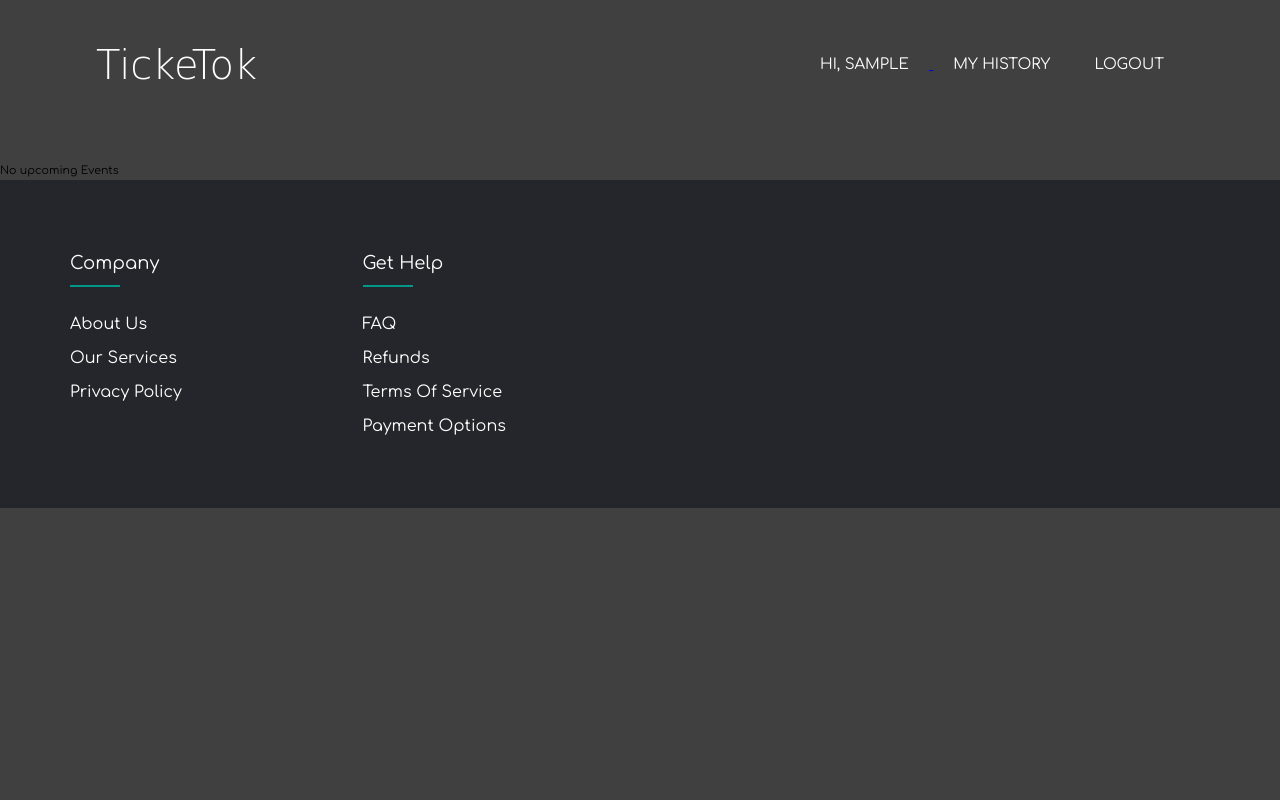
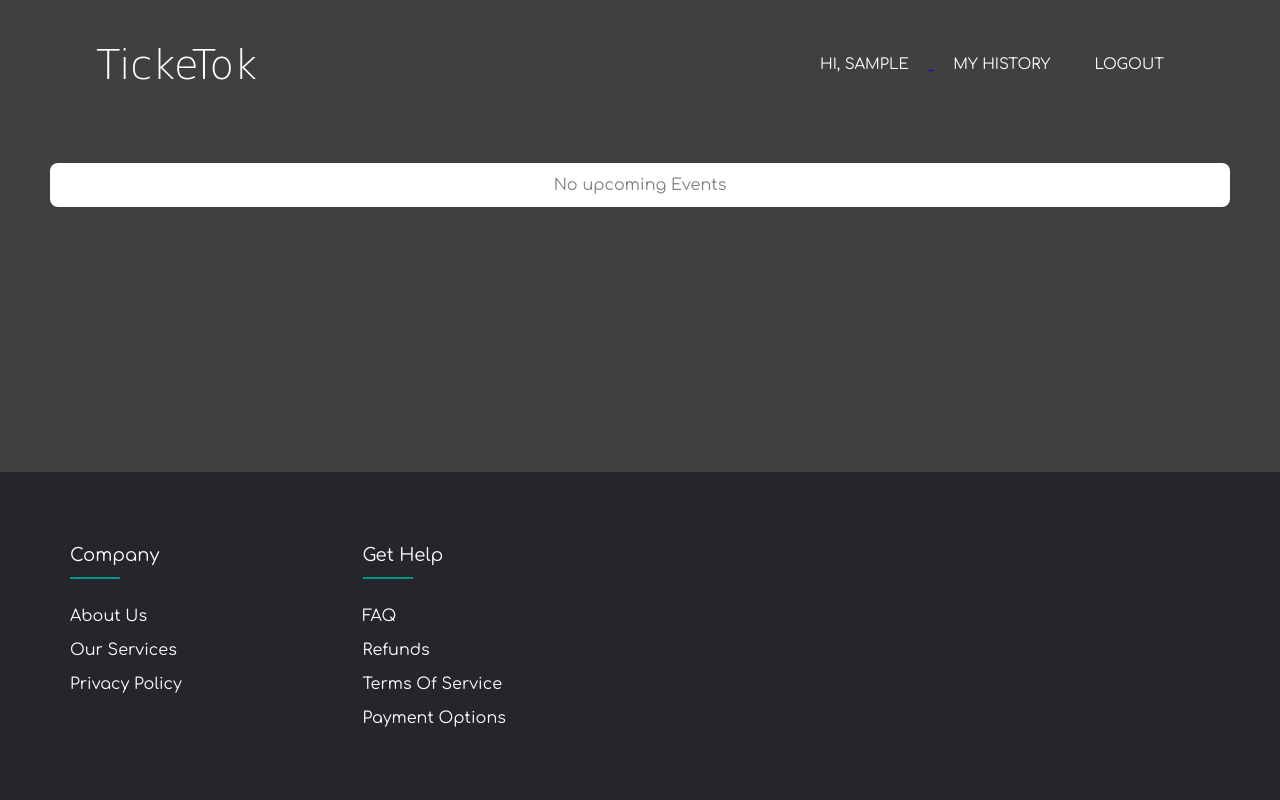
Before and after one commit to Iambahati/E-tickets, a PHP site: page /interfaces/events.php in a window 1280 px wide. Run offline with PHP 8.4, Linux system fonts and the light colour scheme; the visitor is signed in with stand-in values (Sample User, id 1); data comes from the database, SQL or seed files in the repository; data that the repository does not hold is empty; some libraries are stand-ins or nearby versions; some web fonts are replaced.

Commit message:
Refactor events.php to add styling for upcoming events and ticket buying modal

```diff
--- a/e-ticketing/interfaces/events.php
+++ b/e-ticketing/interfaces/events.php
@@ -39,9 +39,29 @@ unset($_SESSION['success'], $_SESSION['error'], $_SESSION['contactUsMessage']);
     <link rel="stylesheet" href="../assets/css/alerts.css">
     <link rel="stylesheet" href="../assets/css/cards.css">
     <link rel="stylesheet" href="../assets/css/footer.css">
+    <style>
+        .box {
+            color: grey;
+            /* Text color */
+            background-color: #ffffff;
+            /* White background */
+            font-size: 16px;
+            /* Font size */
+            border-radius: 8px;
+            /* Rounded edges */
+            padding: 10px;
+            /* Padding for spacing */
+            text-align: center;
+            /* Center text */
+            margin-left: 50px;
+            /* Margin to the left */
+            margin-right: 50px;
+            /* Margin to the right */
+        }
+    </style>
 </head>
 
-<body>
+<body style="min-height: 100vh; display: flex; flex-direction: column;">
 
     <div class="navbar">
         <h1 class="logo" style="font-size: 40px;">TickeTok </h1>
@@ -59,6 +79,7 @@ unset($_SESSION['success'], $_SESSION['error'], $_SESSION['contactUsMessage']);
 
     <?php if (!$cards_data) : ?>
         <p class="box">No upcoming Events</p>
+        <div style="flex-grow:1"></div>
     <?php else : ?>
         <div>
             <p class="box">Upcoming Events</p>
@@ -131,6 +152,7 @@ unset($_SESSION['success'], $_SESSION['error'], $_SESSION['contactUsMessage']);
             </div>
         </div>
     <?php endif; ?>
+    <div style="flex-grow:1"></div>
     <!--Modal for Buying Tickets-->
     <div class="modal" id="buying">
         <div class="form-box">
```
